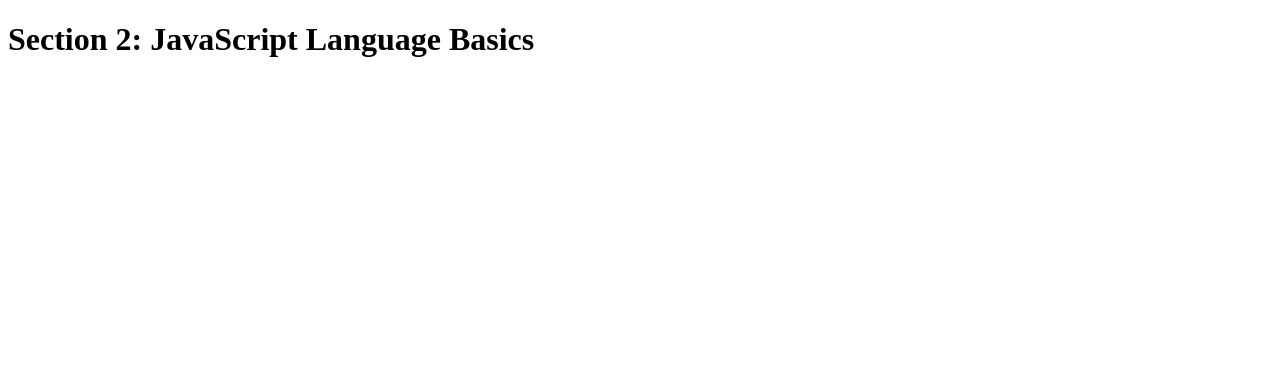
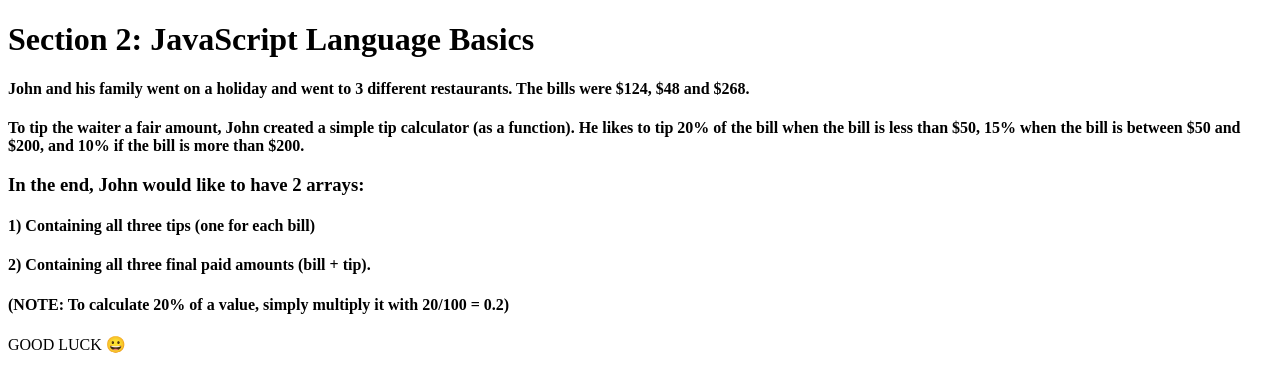
Before and after one commit to nischal08/jsTutorialPractice, a plain HTML site: page index.html in a window 1280 px wide. Drawn offline with Linux system fonts and the light colour scheme.

Commit message:
Answer of coding challenge 3

```diff
--- a/index.html
+++ b/index.html
@@ -7,6 +7,19 @@
 
   <body>
     <h1>Section 2: JavaScript Language Basics</h1>
+  <h4>John and his family went on a holiday and went to 3 different restaurants. The bills were $124, $48 and $268.</h4>
+   <strong> To tip the waiter a fair amount, John created a simple tip calculator
+    (as a function). He likes to tip 20% of the bill when the bill is less
+     than $50, 15% when the bill is between $50 and $200, and 10% if the
+     bill is more than $200.</strong>
+
+    <h3>In the end, John would like to have 2 arrays:</h3>
+    <h4>1) Containing all three tips (one for each bill)</h4>
+    <h4>2) Containing all three final paid amounts (bill + tip).</h4>
+
+    <h4>(NOTE: To calculate 20% of a value, simply multiply it with 20/100 = 0.2)</h4>
+
+    GOOD LUCK 😀
   </body>
 
   <script src="js/script.js"></script>
```
Also changed, not shown: js/script.js (+35 -7 lines).
